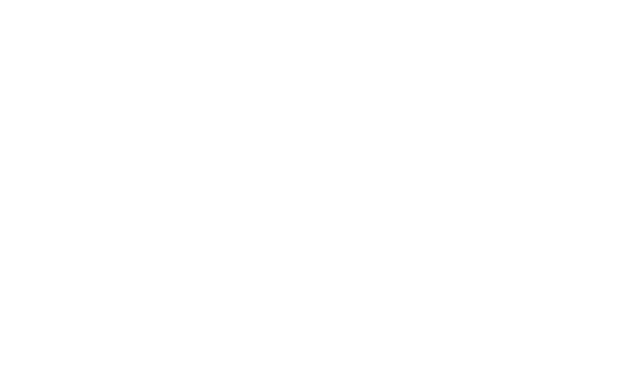
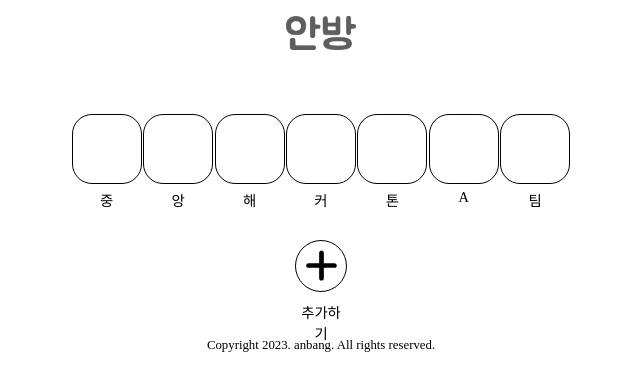
Before and after one commit to Family-Community/front-end, a React (Create React App) app: page /family_code/profile in a window 1280 px wide. Before the commit this address had no page. Shown: the top 390 px of the page, without its empty margins (319-959 px from the left). Built offline with nearby package versions, Linux system fonts and the light colour scheme.

Commit message:
profile implement

```diff
--- a/src/App.js
+++ b/src/App.js
@@ -12,7 +12,7 @@
         <Route path={`/`} element={<Signup />}></Route>
         <Route path={`/main`} element={<Main />}></Route>
         <Route path={`/mypage`} element={<Mypage />}></Route>
-        <Route path={`/profile`} element={<Profile />}></Route>
+        <Route path={`/family_code/profile`} element={<Profile />}></Route>
         <Route path={`/profileAdd`} element={<ProfileAdd />}></Route>
         <Route path={`/profileEdit`} element={<ProfileEdit />}></Route>
       </Routes>
--- a/src/pages/profile/body.jsx
+++ b/src/pages/profile/body.jsx
@@ -1,6 +1,48 @@
+import { ProfileBody } from "./style";
 function Body() {
+
+
+    const handleClickAddProfile = (e) => {
+        e.preventDefault();
+        console.log('추가하기');
+    }
+
     return (
-        <p>profile page</p>
+        <ProfileBody>
+            <div id="profileBox">
+                <div>
+                    <p></p>
+                    <span>중</span>
+                </div>
+                <div>
+                    <p></p>
+                    <span>앙</span>
+                </div>
+                <div>
+                    <p></p>
+                    <span>해</span>
+                </div>
+                <div>
+                    <p></p>
+                    <span>커</span>
+                </div>
+                <div>
+                    <p></p>
+                    <span>톤</span>
+                </div>
+                <div>
+                    <p></p>
+                    <span>A</span>
+                </div>
+                <div>
+                    <p></p>
+                    <span>팀</span>
+                </div>
+            </div>
+
+            <p id="addProfileBtn" onClick={handleClickAddProfile}></p>
+
+        </ProfileBody>
     )
 }
 
--- a/src/pages/profile/index.jsx
+++ b/src/pages/profile/index.jsx
@@ -7,7 +7,7 @@
         <Wrapper>
             <Header></Header>
             <Body></Body>
-            {/* <Footer></Footer> */}
+            <Footer></Footer>
         </Wrapper>
     )
 }
--- a/src/pages/profile/style.jsx
+++ b/src/pages/profile/style.jsx
@@ -0,0 +1,52 @@
+import styled from "styled-components";
+import plus from "../../../src/assets/images/plus.svg";
+export const ProfileBody = styled.div`
+    margin: 30px 0px;
+    div{
+
+    }
+    #profileBox{
+        display: flex;
+        flex-wrap: wrap;
+        justify-content: space-around;
+        div{
+            display: block;
+            width: 70px;
+            margin: 10px 0px;
+            p{
+                display: block;
+                height: 70px;
+                width: 100%;
+                margin-bottom: 5px;
+                border: 1px solid #000;
+                box-sizing: border-box;
+                border-radius: 20px;
+            }
+            span{
+                display: block;
+                text-align: center;
+                font-size: 90%;
+            }
+        }
+    }
+    #addProfileBtn{
+        display: block;
+        height: 50px;
+        width: 50px;
+        background-image: url(${plus});
+        background-repeat: no-repeat;
+        background-size: 65%;
+        background-position: center;
+        margin: 0 auto;
+        border: 1px solid #000;
+        border-radius: 50%;
+        margin-top: 20px;
+    }
+    #addProfileBtn::after{
+        content: "추가하기";
+        display: block;
+        text-align: center;
+        transform: translateY(60px);
+        font-size: 90%;
+    }
+`
```
Also changed, not shown: src/assets/images/plus.svg (added).
